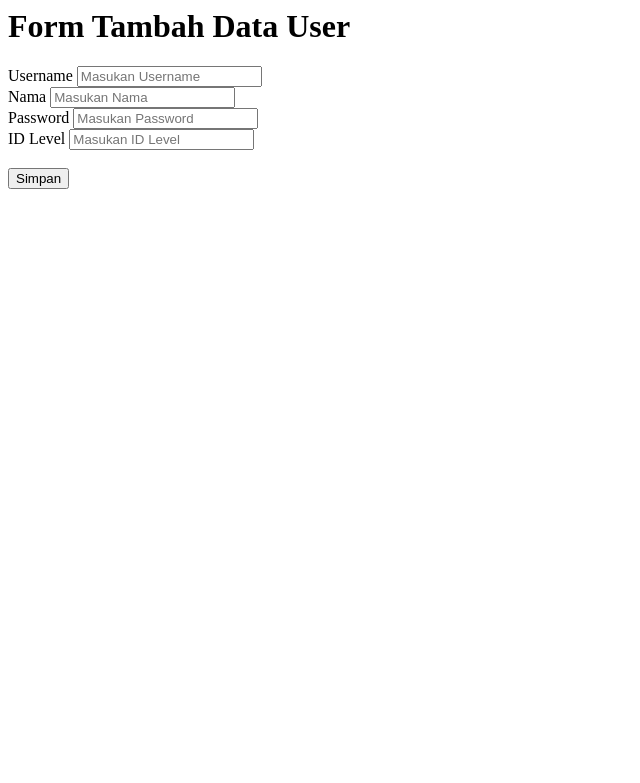
After one commit to FebryanAkt/PWL-2026, a Laravel app: page /user/tambah in a window 1280 px wide. The commit adds this page. Shown: the top 783 px of the page, without its empty margins (0-640 px from the left). Run offline with Laravel 12, Linux system fonts and the light colour scheme.

Commit message:
praktikum 2.6

```diff
--- a/Jobsheet 4/PWL_POS/app/Http/Controllers/UserController.php
+++ b/Jobsheet 4/PWL_POS/app/Http/Controllers/UserController.php
@@ -10,20 +10,48 @@ class UserController extends Controller
 {
     public function index()
     {
-        $user = UserModel::create([
-            'username' => 'manager11',
-            'nama' => 'Manager11',
-            'password' => Hash::make('12345'),
-            'level_id' => 2,
-        ]);
+        $user = UserModel::all();
+        return view('user', ['data' => $user]);
+    }
+    public function tambah()
+    {
+        return view('user_tambah');
+    }
+    public function tambah_simpan(Request $request)
+    {
+    UserModel::create([
+        'username' => $request->username,
+        'nama' => $request->nama,
+        'password' => Hash::make($request->password),
+        'level_id' => $request->level_id
+    ]);
 
-        $user->username = 'manager12';
-        $user->save();
+    return redirect('/user');
+    }
+    public function ubah($id)
+    {
+        $user = UserModel::find($id);
+        return view('user_ubah', ['data' => $user]);
+    }
 
-        $user->wasChanged(); // true
-        $user->wasChanged('username'); // true
-        $user->wasChanged(['username', 'level_id']); // true
-        $user->wasChanged('nama'); // false
-        $user->wasChanged(['nama', 'username']); // true
+    public function ubah_simpan($id, Request $request)
+{
+    $user = UserModel::find($id);
+
+    $user->username = $request->username;
+    $user->nama = $request->nama;
+    $user->password = Hash::make($request->password);
+    $user->level_id = $request->level_id;
+
+    $user->save();
+
+    return redirect('/user');
+}
+    public function hapus($id)
+    {
+        $user = UserModel::find($id);
+        $user->delete();
+
+        return redirect('/user');
     }
 }
--- /dev/null
+++ b/Jobsheet 4/PWL_POS/resources/views/user_tambah.blade.php
@@ -0,0 +1,25 @@
+<body>
+    <h1>Form Tambah Data User</h1>
+    <form method="post" action="/user/tambah_simpan">
+
+        {{ csrf_field() }}
+
+        <label>Username</label>
+        <input type="text" name="username" placeholder="Masukan Username">
+        <br>
+
+        <label>Nama</label>
+        <input type="text" name="nama" placeholder="Masukan Nama">
+        <br>
+
+        <label>Password</label>
+        <input type="password" name="password" placeholder="Masukan Password">
+        <br>
+
+        <label>ID Level</label>
+        <input type="number" name="level_id" placeholder="Masukan ID Level">
+        <br><br>
+
+        <input type="submit" class="btn btn-success" value="Simpan">
+    </form>
+</body>
--- a/Jobsheet 4/PWL_POS/routes/web.php
+++ b/Jobsheet 4/PWL_POS/routes/web.php
@@ -12,3 +12,8 @@ Route::get('/', function () {
 Route::get('/level', [LevelController::class, 'index']);
 Route::get('/kategori', [KategoriController::class, 'index']);
 Route::get('/user', [UserController::class, 'index']);
+Route::get('/user/tambah', [UserController::class, 'tambah']);
+Route::post('/user/tambah_simpan', [UserController::class, 'tambah_simpan']);
+Route::get('/user/ubah/{id}', [UserController::class, 'ubah']);
+Route::put('/user/ubah_simpan/{id}', [UserController::class, 'ubah_simpan']);
+Route::get('/user/hapus/{id}', [UserController::class, 'hapus']);
```
Also changed, not shown: Jobsheet 4/PWL_POS/resources/views/user.blade.php (+13 -4 lines), Jobsheet 4/PWL_POS/resources/views/user_ubah.blade.php (added, +29 -0 lines).
